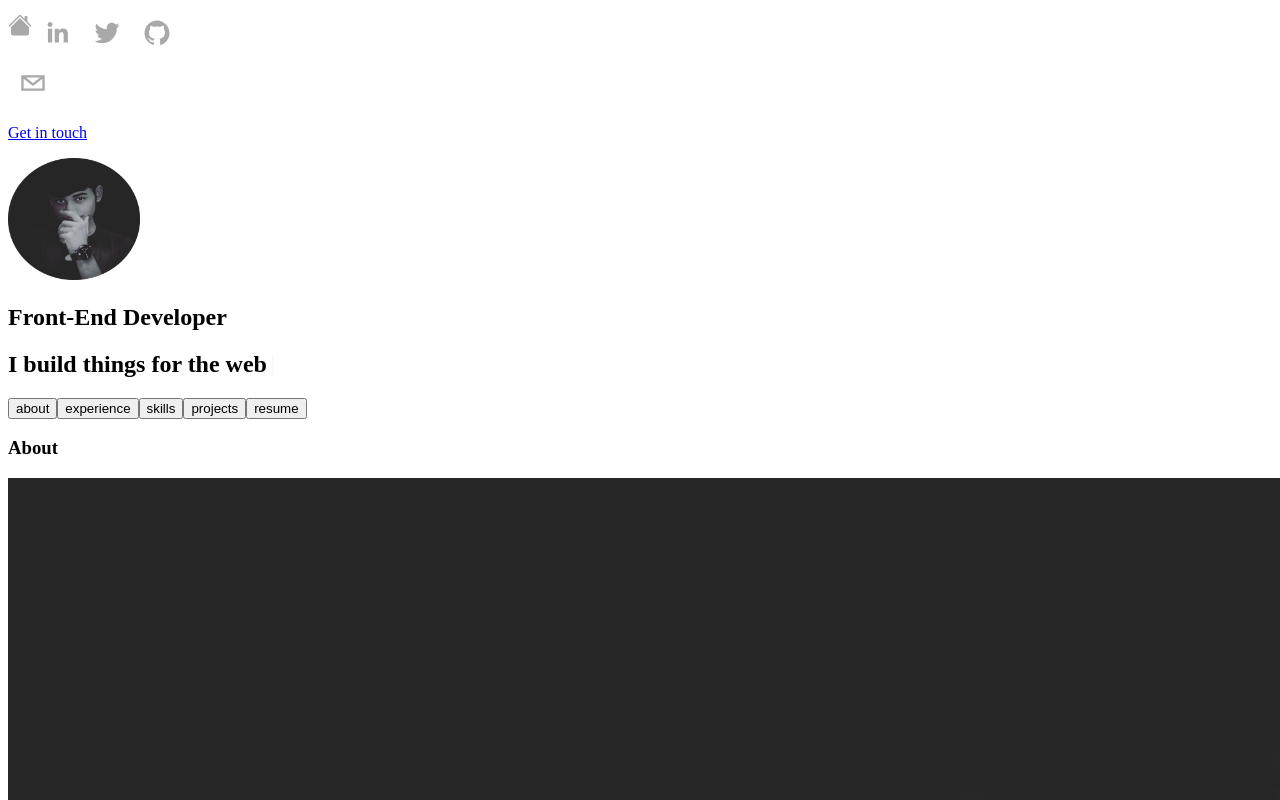
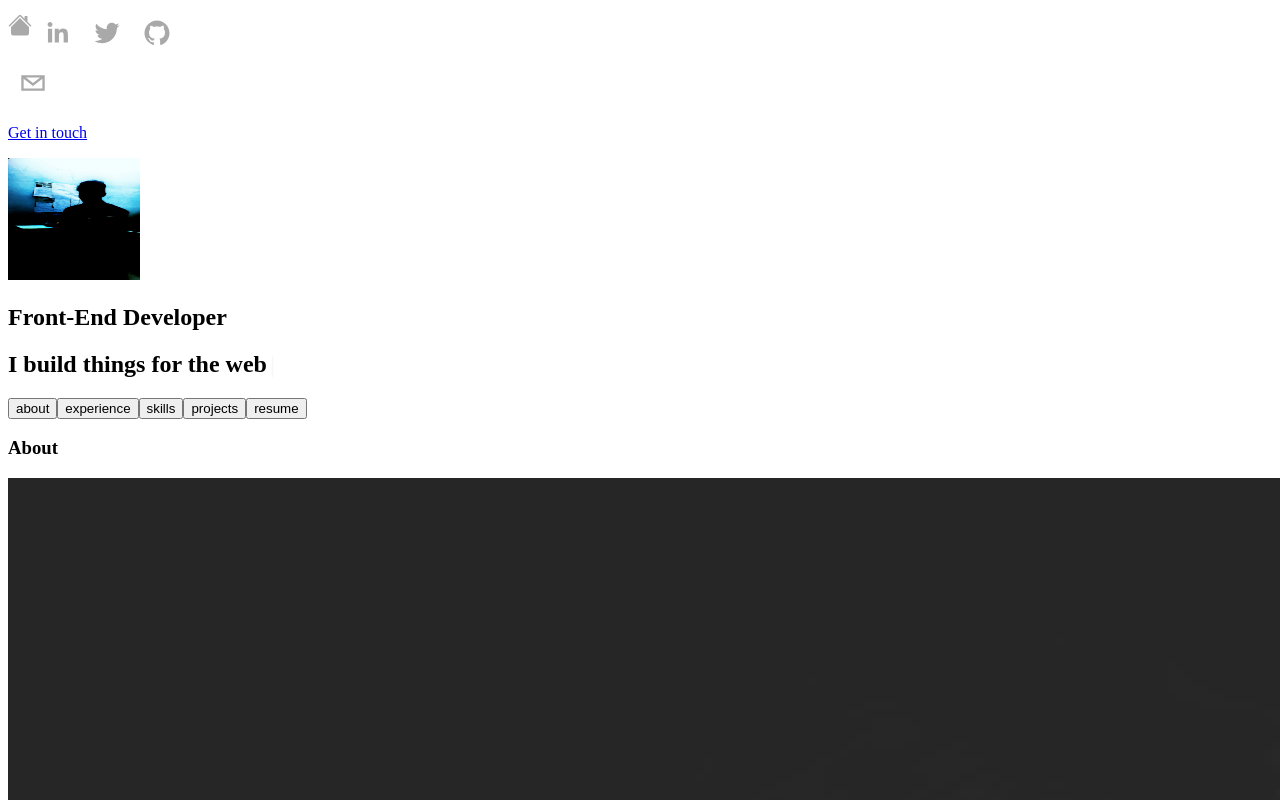
Before and after one commit to anilkrrana/anil-latest-portfolio, a Next.js app: page / in a window 1280 px wide. Shown: the top 800 px of the page. Built offline with nearby package versions, Linux system fonts and the light colour scheme.

Commit message:
resume updated

```diff
--- a/components/Hero.tsx
+++ b/components/Hero.tsx
@@ -25,7 +25,7 @@
 
       <Image
         className="relative w-aut0 h-auto rounded-full mx-auto object-cover"
-        src="/linkedin2.png"
+        src="/mypic.jpg"
         alt=""
         width={132}
         height={122}
@@ -61,7 +61,7 @@
               projects
             </button>
           </Link>
-          <Link href="https://drive.google.com/file/d/1Hnw6J86OnGXp0bYprY6HTxKNe3h0iJUc/view">
+          <Link href="https://drive.google.com/file/d/1myTFvpr0hjdU8MXcpJcBPylhy1dkLl8J/view?usp=sharing">
             <button className="heroButton bg-slate-500/20 backdrop-blur-sm">
               resume
             </button>
```
Also changed, not shown: public/mypic.jpg (added).
